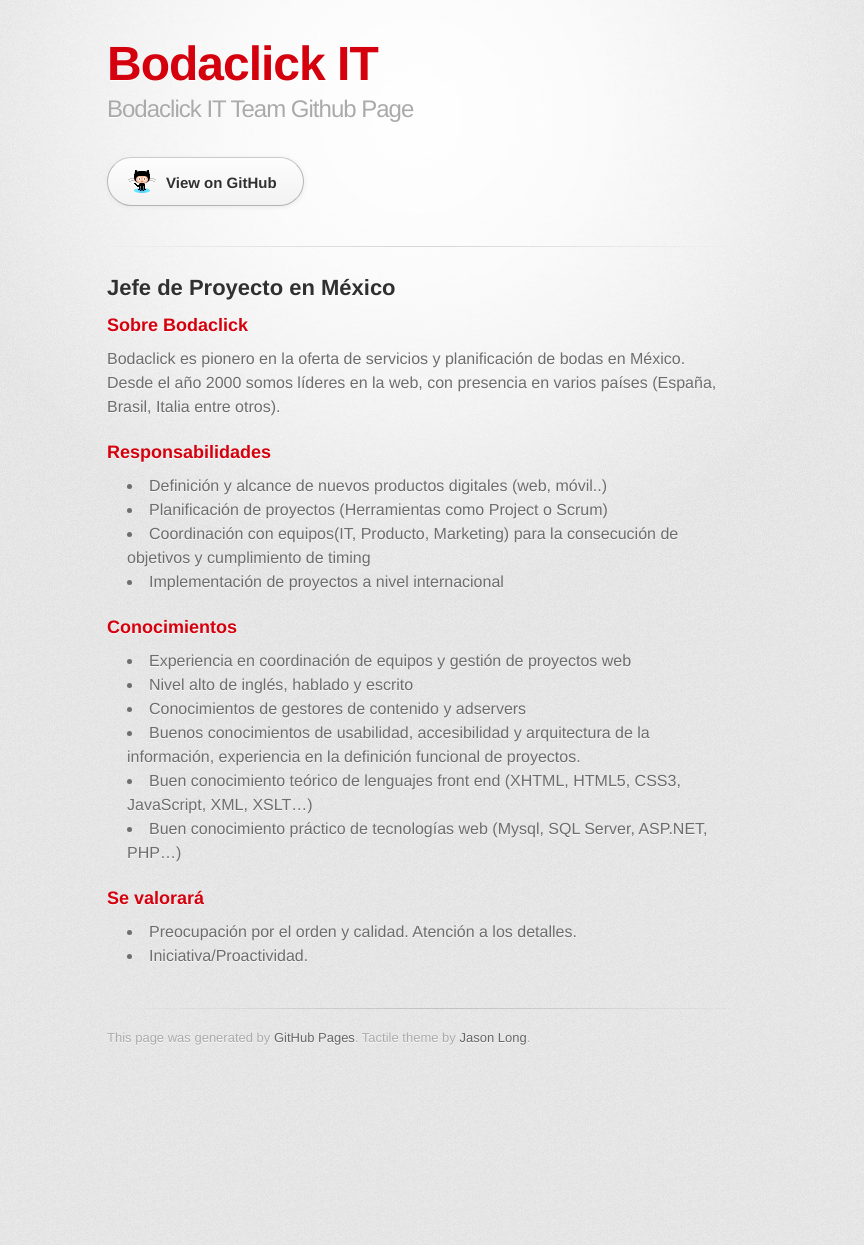
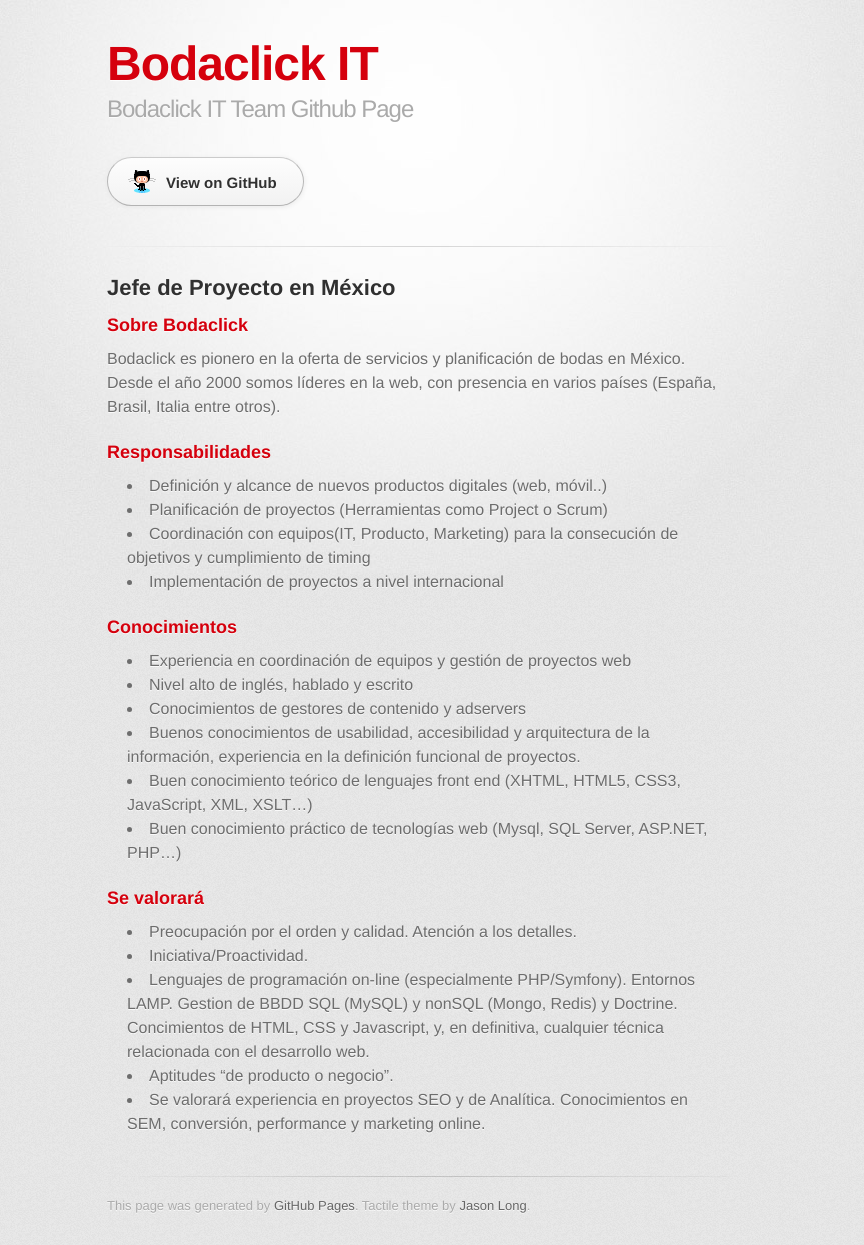
Before and after one commit to Bodaclick/bodaclick.github.com, a Jekyll site: the page built from _posts/2014-03-17-Jefe-de-proyecto-Mexico-DF.html, in a window 1280 px wide. Shown: the whole page, without its empty margins (223-1087 px from the left). Built offline with Jekyll 4.4.1, drawn with Linux system fonts in a browser that asks for light colours; some web fonts are replaced; Markdown is read by kramdown in place of the engine named in the settings; before the commit the page ends 1077 px from its top, so only the background shows below that.

Commit message:
Update 2014-03-17-Jefe-de-proyecto-Mexico-DF.html

```diff
--- a/_posts/2014-03-17-Jefe-de-proyecto-Mexico-DF.html
+++ b/_posts/2014-03-17-Jefe-de-proyecto-Mexico-DF.html
@@ -29,4 +29,7 @@
 <ul>
 <li>Preocupación por el orden y calidad. Atención a los detalles.</li>
 <li>Iniciativa/Proactividad.</li>
+<li>Lenguajes de programación on-line (especialmente PHP/Symfony). Entornos LAMP. Gestion de BBDD SQL (MySQL) y nonSQL (Mongo, Redis) y Doctrine. Concimientos de HTML, CSS y Javascript, y, en definitiva, cualquier técnica relacionada con el desarrollo web.</li>
+<li>Aptitudes “de producto o negocio”.</li>
+<li>Se valorará experiencia en proyectos SEO y de Analítica. Conocimientos en SEM, conversión, performance y marketing online.</li>
 </ul>
```
